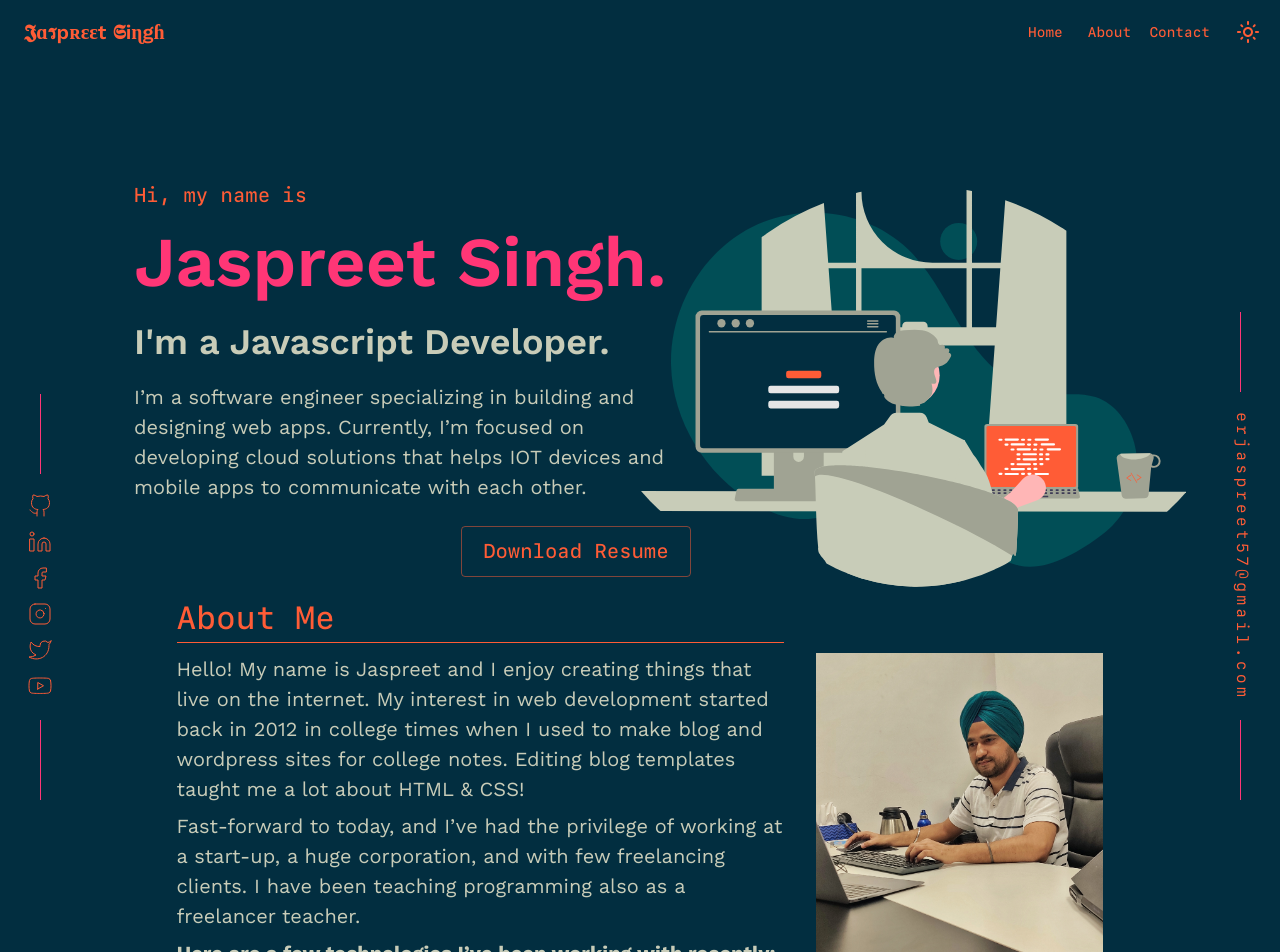
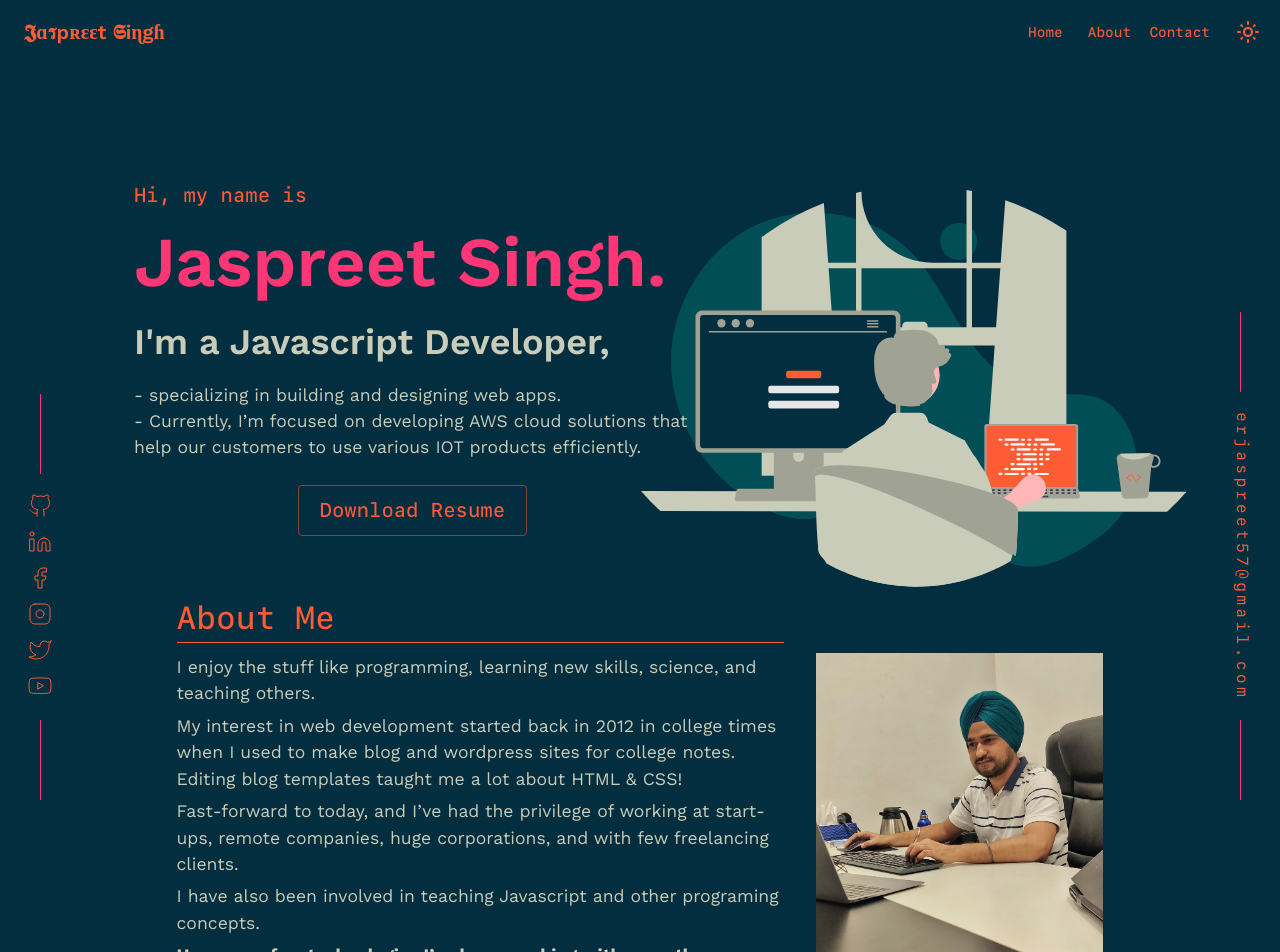
Before and after one commit to jaspreet57/jaspreet57.github.io, a React (Create React App) app: page / in a window 1280 px wide. Shown: the top 952 px of the page. Built offline with nearby package versions, Linux system fonts and the light colour scheme.

Commit message:
fix(intro-section): text fixes in intro and about sections

```diff
--- a/src/components/AboutMeSection/AboutMeSection.tsx
+++ b/src/components/AboutMeSection/AboutMeSection.tsx
@@ -32,16 +32,21 @@ const AboutMeSection: React.FC = () => {
             >
               About Me
             </Typography>
-            <Typography component="p" fontSize="20px" gutterBottom>
-              Hello! My name is Jaspreet and I enjoy creating things that live on the internet. My interest in web
-              development started back in 2012 in college times when I used to make blog and wordpress sites for college
-              notes. Editing blog templates taught me a lot about HTML & CSS!
+            <Typography component="p" sx={{ fontSize: '1.1rem' }} gutterBottom>
+              I enjoy the stuff like programming, learning new skills, science, and teaching others.
             </Typography>
-            <Typography component="p" fontSize="20px" gutterBottom>
-              Fast-forward to today, and I’ve had the privilege of working at a start-up, a huge corporation, and with
-              few freelancing clients. I have been teaching programming also as a freelancer teacher.
+            <Typography component="p" sx={{ fontSize: '1.1rem' }} gutterBottom>
+              My interest in web development started back in 2012 in college times when I used to make blog and
+              wordpress sites for college notes. Editing blog templates taught me a lot about HTML & CSS!
             </Typography>
-            <Typography component="p" fontSize="20px" gutterBottom fontWeight="bold">
+            <Typography component="p" sx={{ fontSize: '1.1rem' }} gutterBottom>
+              Fast-forward to today, and I’ve had the privilege of working at start-ups, remote companies, huge
+              corporations, and with few freelancing clients.
+            </Typography>
+            <Typography component="p" sx={{ fontSize: '1.1rem' }} gutterBottom>
+              I have also been involved in teaching Javascript and other programing concepts.
+            </Typography>
+            <Typography component="p" sx={{ fontSize: '1.1rem' }} gutterBottom fontWeight="bold">
               Here are a few technologies I’ve been working with recently:
             </Typography>
             <Grid container spacing={1}>
--- a/src/components/IntroSection/IntroSection.tsx
+++ b/src/components/IntroSection/IntroSection.tsx
@@ -32,13 +32,13 @@ const IntroSection: React.FC = () => {
           Jaspreet Singh.
         </Typography>
         <Typography component="h2" gutterBottom sx={{ fontWeight: boldTextWeight, fontSize: '36px' }}>
-          I'm a Javascript Developer.
+          I'm a Javascript Developer,
         </Typography>
-        <Typography component="p" sx={{ fontSize: '20px' }} gutterBottom>
-          I’m a software engineer specializing in building and designing web apps. Currently, I’m focused on developing
-          cloud solutions that helps IOT devices and mobile apps to communicate with each other.
+        <Typography component="p" sx={{ fontSize: '1.1rem' }} gutterBottom>
+          - specializing in building and designing web apps. <br />- Currently, I’m focused on developing AWS cloud
+          solutions that help our customers to use various IOT products efficiently.
         </Typography>
-        <Box display="flex" justifyContent={isMobileView ? 'center': 'flex-end'} mt={3} mb={isMobileView ? 3 : 0}>
+        <Box display="flex" justifyContent='center' mt={3} mb={isMobileView ? 3 : 0}>
           <Button variant="outlined" color="primary" size="large" sx={{ fontSize: '20px', textTransform: 'none' }}>
             Download Resume
           </Button>
```
